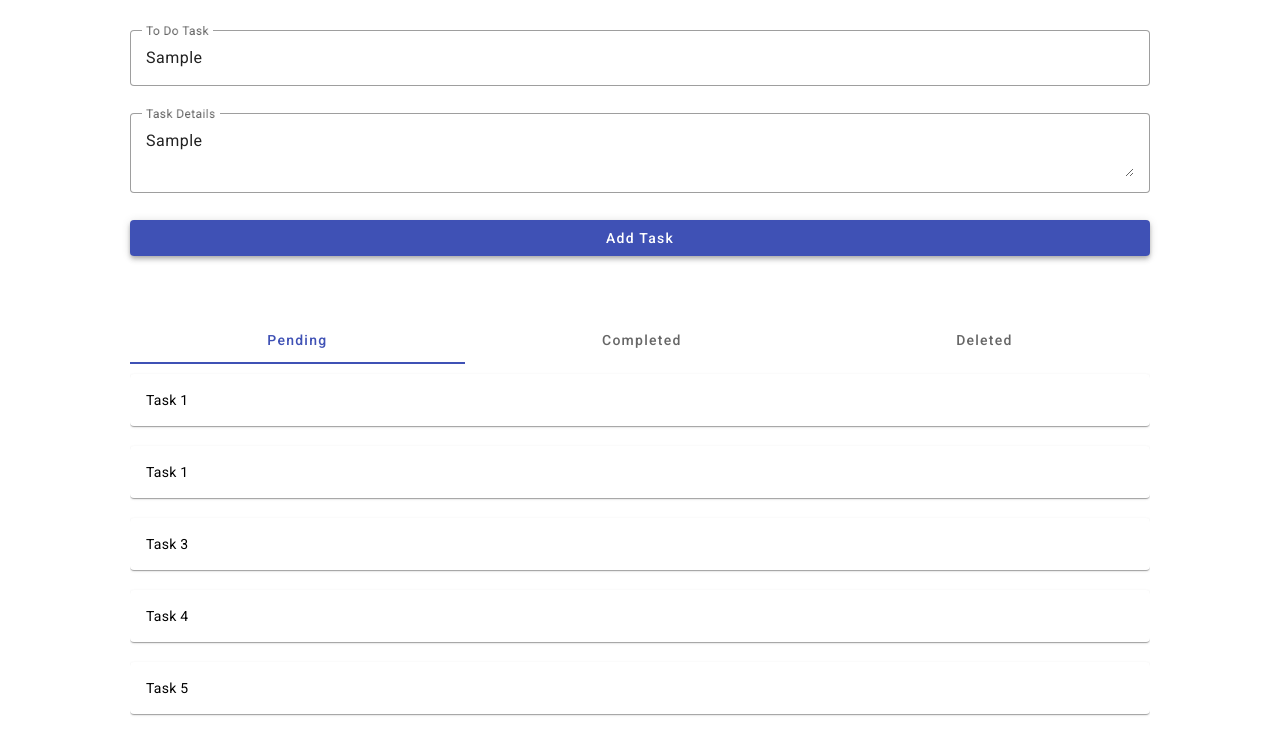
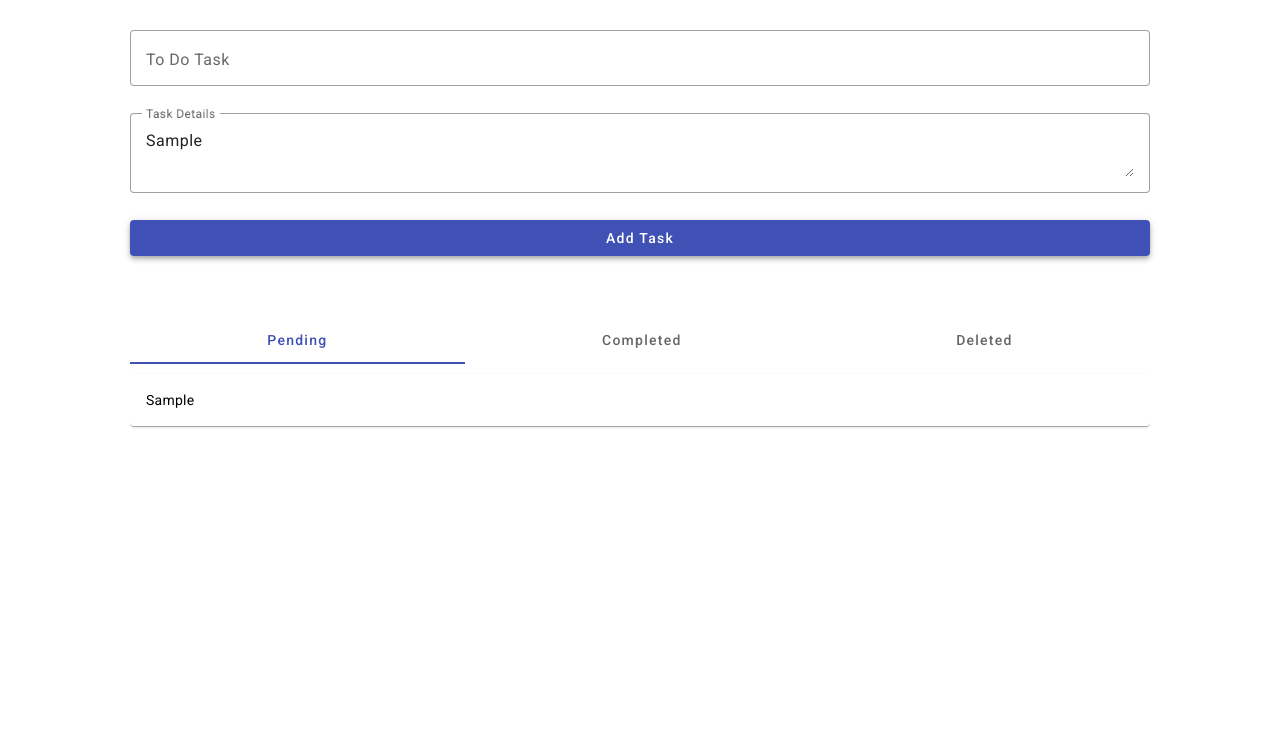
Before and after one commit to casp-e-r/to-do-angular, an Angular app: page / in a window 1280 px wide. Both pictures are taken after typing "Sample", "Sample" into the empty fields and a click on the button "Add Task". Shown: the top 754 px of the page. Built offline with nearby package versions, Linux system fonts and the light colour scheme.

Commit message:
Added tasks using @input and @output

```diff
--- a/src/app/add-todo/add-todo.component.html
+++ b/src/app/add-todo/add-todo.component.html
@@ -1,7 +1,7 @@
 <div class="input-container">
     <mat-form-field class="" appearance="outline">
         <mat-label>To Do Task</mat-label>
-        <input matInput [(ngModel)]="task" >
+        <input matInput [(ngModel)]="newTask" >
     </mat-form-field>
     <mat-form-field appearance="outline">
         <mat-label>Task Details</mat-label>
--- a/src/app/add-todo/add-todo.component.ts
+++ b/src/app/add-todo/add-todo.component.ts
@@ -1,4 +1,4 @@
-import { Component } from '@angular/core';
+import { Component, Output, EventEmitter } from '@angular/core';
 
 @Component({
   selector: 'app-add-todo',
@@ -6,10 +6,14 @@ import { Component } from '@angular/core';
   styleUrls: ['./add-todo.component.css']
 })
 export class AddTodoComponent {
-  todos:any = [];
-  task: any = ''
+  newTask: string = '';
+  @Output() taskAdded = new EventEmitter<string>();
+
   addTask() {
-    this.todos = [...this.todos,this.task];
+    if (this.newTask.trim().length === 0) {
+      return;
+    }
+    this.taskAdded.emit(this.newTask);
+    this.newTask = '';
   }
-
 }
--- a/src/app/app.component.html
+++ b/src/app/app.component.html
@@ -1,5 +1,4 @@
 <section class="app-container">
-  <app-add-todo></app-add-todo>
-  <app-todolist></app-todolist>
-
+  <app-add-todo (taskAdded)="addTask($event)" ></app-add-todo>
+  <app-todolist [tasks]="tasks" ></app-todolist>
 </section>
--- a/src/app/app.component.ts
+++ b/src/app/app.component.ts
@@ -1,4 +1,4 @@
-import { Component } from '@angular/core';
+import { Component, EventEmitter, Output } from '@angular/core';
 
 @Component({
   selector: 'app-root',
@@ -7,4 +7,8 @@ import { Component } from '@angular/core';
 })
 export class AppComponent {
   title = 'to-do-list';
+  tasks: string[] =[]
+  addTask(task: string) {
+    this.tasks.push(task);
+  }
 }
--- a/src/app/app.module.ts
+++ b/src/app/app.module.ts
@@ -1,4 +1,4 @@
-import { NgModule } from '@angular/core';
+import { EventEmitter, NgModule, Output } from '@angular/core';
 import { BrowserModule } from '@angular/platform-browser';
 
 import { AppRoutingModule } from './app-routing.module';
@@ -32,4 +32,6 @@ import { FormsModule } from '@angular/forms';
   providers: [],
   bootstrap: [AppComponent]
 })
-export class AppModule { }
+export class AppModule {
+
+}
--- a/src/app/todolist/todolist.component.html
+++ b/src/app/todolist/todolist.component.html
@@ -1,26 +1,14 @@
 <div class="list-container">
   <mat-tab-group dynamicHeight preserveContent>
-    <mat-tab label="Pending">
-      <div class="tab-section mat-elevation-z4">
+    <mat-tab label="Pending" >
+      <li class="tab-section " *ngFor="let task of tasks">
         <mat-card>
-          <mat-card-content>Task 1</mat-card-content>
+          <mat-card-content>{{task}}</mat-card-content>
         </mat-card>
-        <mat-card>
-          <mat-card-content>Task 1</mat-card-content>
-        </mat-card>
-        <mat-card>
-          <mat-card-content>Task 3</mat-card-content>
-        </mat-card>
-        <mat-card>
-          <mat-card-content>Task 4</mat-card-content>
-        </mat-card>
-        <mat-card>
-          <mat-card-content>Task 5</mat-card-content>
-        </mat-card>
-      </div>
+      </li>
     </mat-tab>
     <mat-tab class="tab-section" label="Completed">
-      <div class="tab-section mat-elevation-z4">
+      <div class="tab-section ">
         <mat-card>
           <mat-card-content>Completed Task 1</mat-card-content>
         </mat-card>
@@ -33,7 +21,7 @@
       </div>
     </mat-tab>
     <mat-tab class="tab-section" label="Deleted">
-      <div class="tab-section mat-elevation-z4">
+      <div class="tab-section ">
         <mat-card>
           <mat-card-content>Deleted Task</mat-card-content>
         </mat-card>
--- a/src/app/todolist/todolist.component.ts
+++ b/src/app/todolist/todolist.component.ts
@@ -1,4 +1,4 @@
-import { Component } from '@angular/core'
+import { Component, Input } from '@angular/core'
 
 @Component({
   selector: 'app-todolist',
@@ -6,4 +6,9 @@ import { Component } from '@angular/core'
   styleUrls: ['./todolist.component.css'],
 })
 export class TodolistComponent {
+  @Input() tasks: string[] = [];
+
+  addTask(task: string) {
+    this.tasks.push(task);
+  }
 }
```
